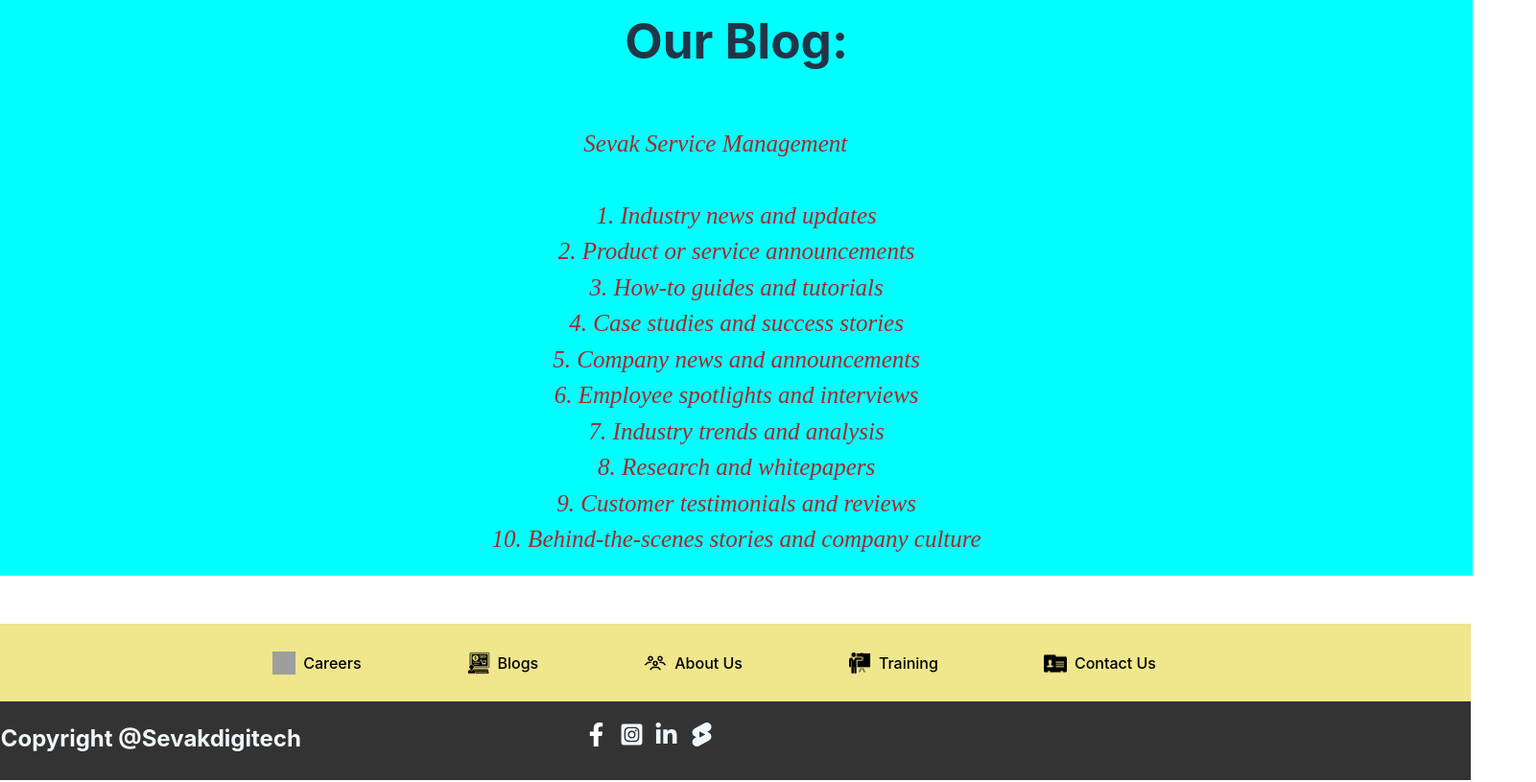
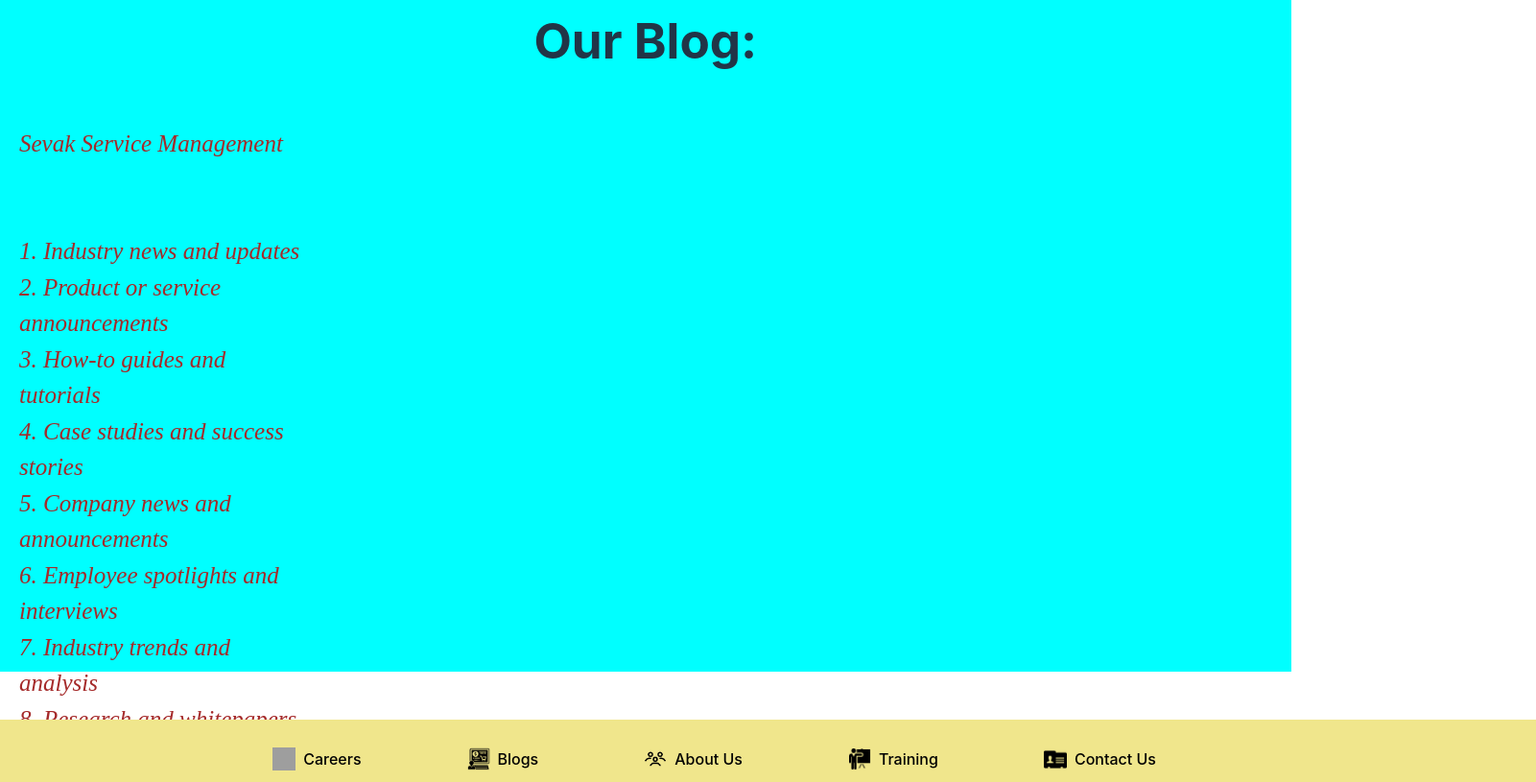
Before and after one commit to vswamymengani/SDTECH, a React (Vite) app: page /blogs.html in a window 1280 px wide. Shown: the part 100-915 px from the top of the page at 96% size, 1601 px wide, since content can reach past the window. Built offline with nearby package versions, Linux system fonts and the light colour scheme; grey boxes are pictures that could not be loaded.

Commit message:
updated blogs and imageslider

```diff
--- a/src/components/Blogs.css
+++ b/src/components/Blogs.css
@@ -1,8 +1,9 @@
 #b21{
     background-color: aqua;
-    height: 600px;
-    width: 122%;
+    height: 700px;
+    width: 102%;
    padding: 20px;
+   text-align: center;
 
   }
   #b22{
@@ -11,6 +12,8 @@
     font-size: 25px;
     font-family: 'Times New Roman', Times, serif;
     margin-top: 60px;
+    margin-right: 1000px;
+    text-align: left;
   }
   .footer {
     margin-top: 50px;
@@ -18,7 +21,7 @@
      text-align: center;
      padding: 20px 0;
      position:relative ;
-      width: 160%;
+      width: 90%;
      bottom: 0;
 
    }
--- a/src/components/ImageSlider.css
+++ b/src/components/ImageSlider.css
@@ -129,7 +129,7 @@
 }
 
 .homeHover:hover {
-  color: blue;
+  color: yellow;
 }
 
 .dropdown-menu {
@@ -287,7 +287,7 @@
 }
 #a7{
   font-size: 40px;
-  color: blue;
+  color: green;
   margin-left: 650px;
 }
 #a8{
@@ -298,7 +298,7 @@
   justify-content: end;
 }
 #a9{
-  color: blue;
+  color: green;
   font-size: 60px;
   margin-top: -360px;
   margin-left: 50px;
--- a/src/components/Training.css
+++ b/src/components/Training.css
@@ -3,6 +3,7 @@
     height: 400px;
     width: 121.9%;
    padding: 20px;
+   margin: 10px;
 
   }
   #b42{
@@ -11,6 +12,7 @@
     font-style: oblique;
     font-size: 25px;
     font-family: 'Times New Roman', Times, serif;
+    text-align: left;
   }
   .footer {
     margin-top: 70px;
--- a/src/components/Training.tsx
+++ b/src/components/Training.tsx
@@ -4,8 +4,8 @@
   return (
     <div id="b41">
       <h1>Our Training: </h1>
-      <p id="b42">Corporate Training
-       &nbsp;&nbsp;&nbsp;&nbsp;&nbsp;&nbsp;<br></br>Internships</p>
+      <h1 id="b42">Corporate Training<br></br>
+     Internships</h1>
     </div>
   );
 };
```
